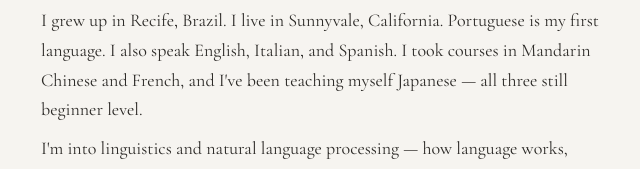
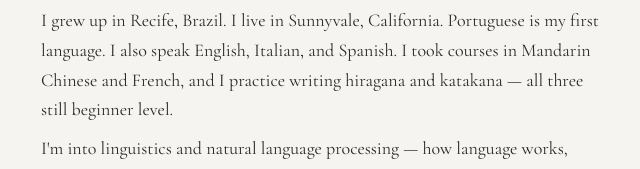
Before and after one commit to gcosentino/knowlegebase, a plain HTML site: page about.html in a window 1280 px wide. Shown: the part 472-641 px from the top of the page, 185-825 px from the left. Drawn offline with nearby package versions, Linux system fonts and the light colour scheme.

Commit message:
fix: japanese — practice writing hiragana and katakana

```diff
--- a/about.html
+++ b/about.html
@@ -35,7 +35,7 @@
           I'm Guilherme Raul Cosentino Ferreira. I test autonomous vehicle perception systems at NVIDIA. Before that I spent three years at Stellantis building simulation pipelines for ADAS and writing HVAC embedded software. I started an MS in Computer Science specializing in AI at Georgia Tech, but paused it to join NVIDIA.
         </p>
         <p>
-          I grew up in Recife, Brazil. I live in Sunnyvale, California. Portuguese is my first language. I also speak English, Italian, and Spanish. I took courses in Mandarin Chinese and French, and I've been teaching myself Japanese — all three still beginner level.
+          I grew up in Recife, Brazil. I live in Sunnyvale, California. Portuguese is my first language. I also speak English, Italian, and Spanish. I took courses in Mandarin Chinese and French, and I practice writing hiragana and katakana — all three still beginner level.
         </p>
         <p>
           I'm into linguistics and natural language processing — how language works, how machines understand it, and what happens when those two things collide.
```
